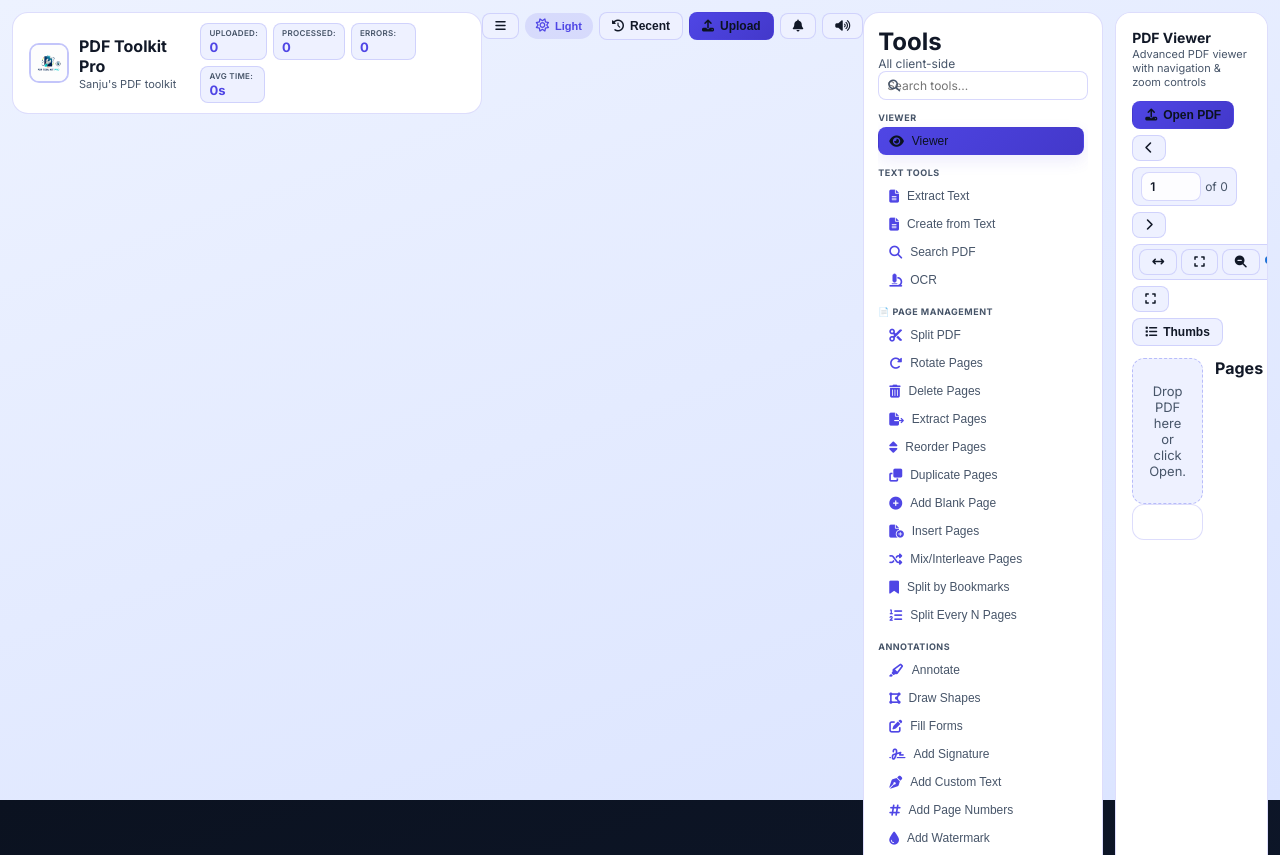
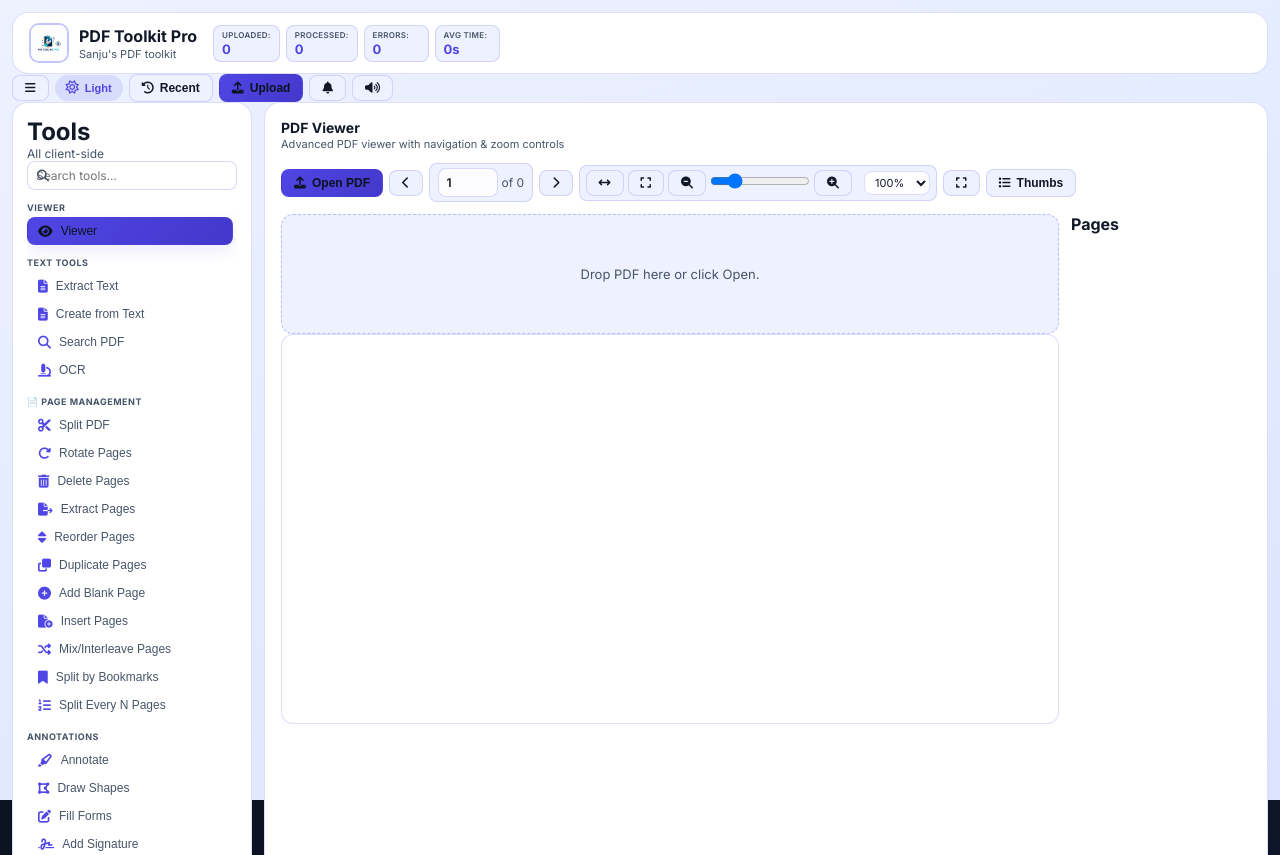
Before and after one commit to Sanju-6743/PDF-Tool-Kit-Pro, a website: page index.html in a window 1280 px wide. Shown: the top 855 px of the page. Drawn offline with nearby package versions, Linux system fonts and the light colour scheme; a script that the page names is missing.

Commit message:
Fix app width: use block layout with margin auto centering

```diff
--- a/css/style.css
+++ b/css/style.css
@@ -41,17 +41,17 @@ html,body{
   transition:background .3s ease,color .3s ease;
 }
 body{
-  display:flex;
-  justify-content:center;
-  align-items:flex-start;
+  min-height:100vh;
   padding:12px;
-  overflow:auto;
+  overflow-x:hidden;
 }
 ::-webkit-scrollbar{width:6px;height:6px}
 ::-webkit-scrollbar-track{background:transparent}
 ::-webkit-scrollbar-thumb{background:var(--scroll-thumb);border-radius:999px}
 .app{
   width:100%;
+  max-width:1400px;
+  margin:0 auto;
   display:flex;
   flex-direction:column;
   gap:12px;
```
